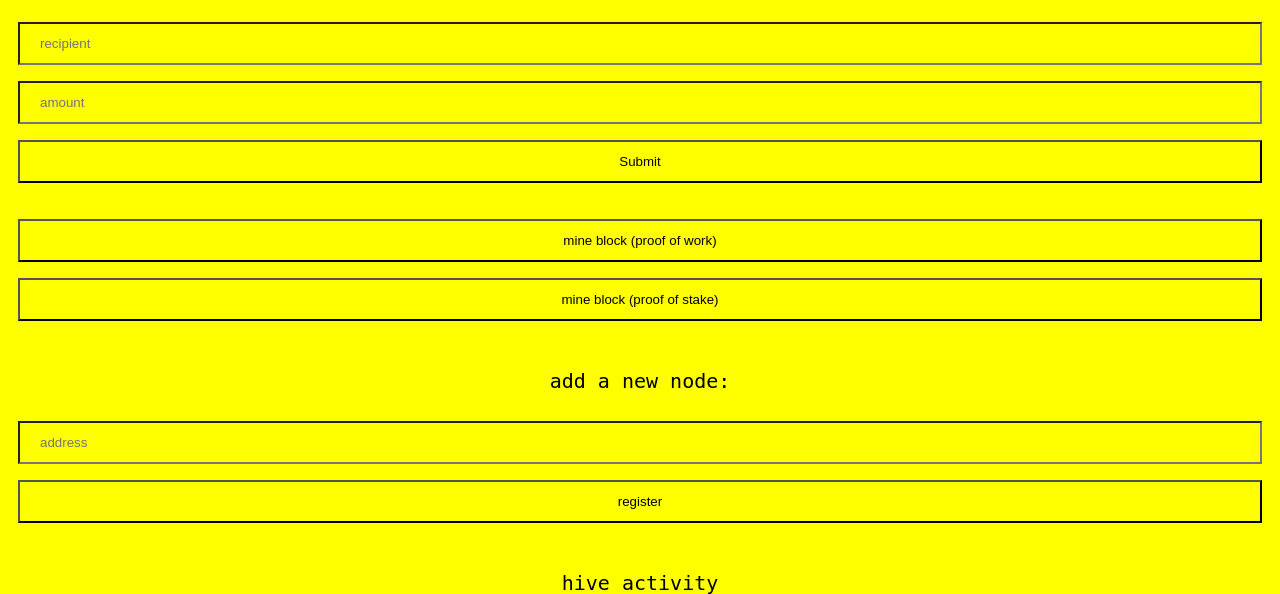
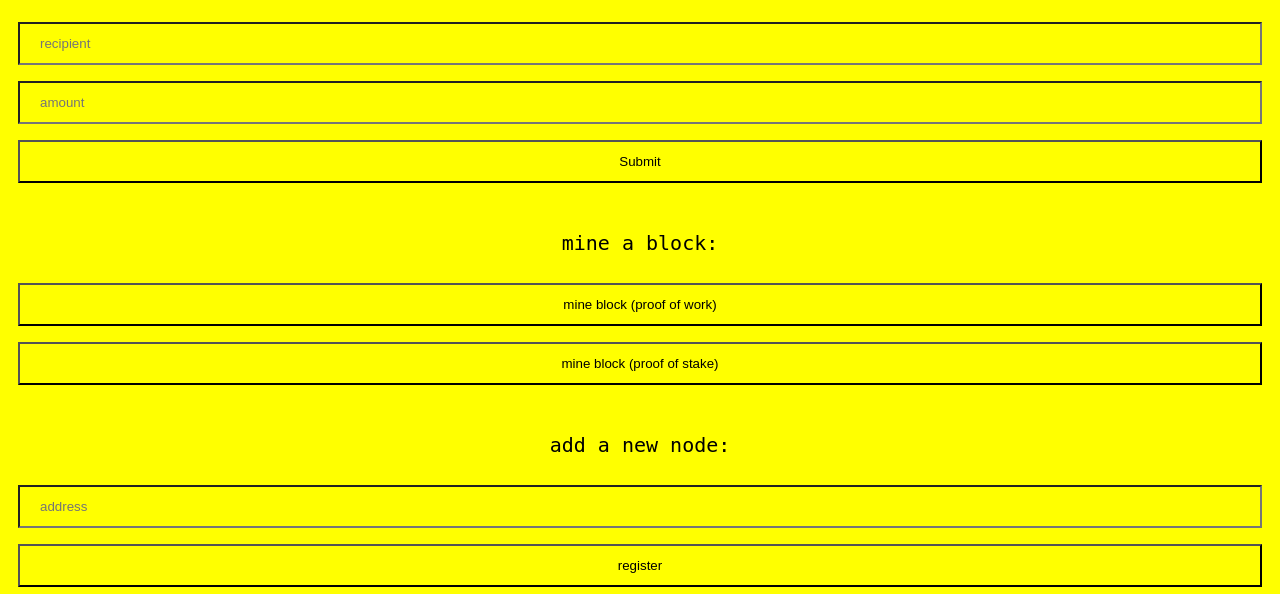
Before and after one commit to JamesNorris153/hive, a Flask app: template templates/index.html in a window 1280 px wide. Shown: the part 339-933 px from the top of the page. Run offline with Flask 2, Linux system fonts and the light colour scheme; the template is opened without the code that fills it, so the values that code supplies are empty; parts of the project's set-up code (start-up, migrations or seed data) failed here and were passed over.

Commit message:
cosmetic change

```diff
--- a/templates/index.html
+++ b/templates/index.html
@@ -31,6 +31,7 @@
 	</div>
 
 	<div class="center">
+		<p>mine a block:</p>
 		<form method="get" action="/mine_pow">
 			<input type="submit" name="mine_pow" value="mine block (proof of work)">
 		</form>
```
